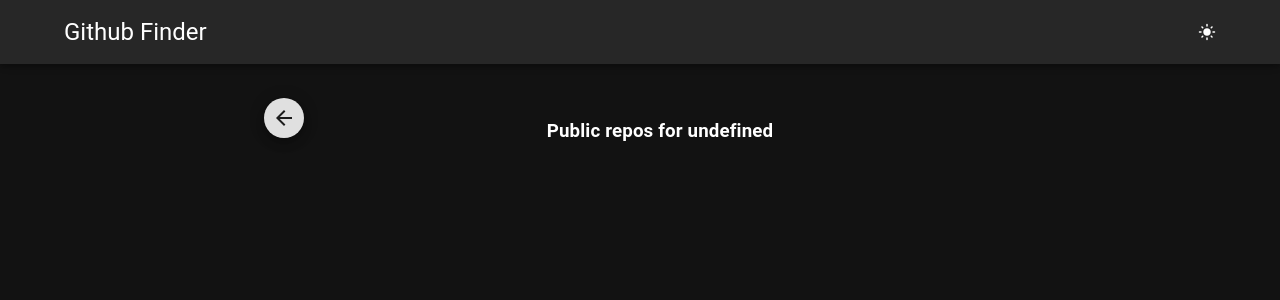
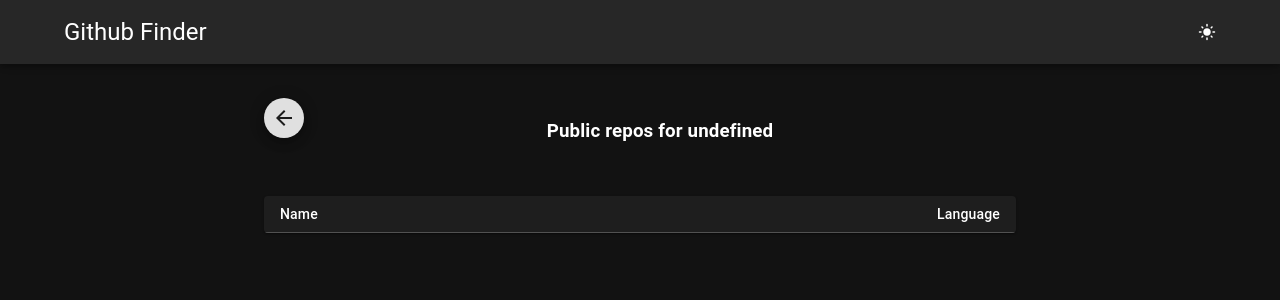
Before and after one commit to lopapex/github-finder-react, a React (Create React App) app: page /repos in a window 1280 px wide. Shown: the top 300 px of the page. Built offline with nearby package versions, Linux system fonts and the light colour scheme.

Commit message:
Introduce repo page + refactor

```diff
--- a/src/components/InputSearch.tsx
+++ b/src/components/InputSearch.tsx
@@ -3,8 +3,7 @@
 import InputBase from '@mui/material/InputBase'
 import IconButton from '@mui/material/IconButton'
 import SearchIcon from '@mui/icons-material/Search'
-import { getUserData } from '../utils/github-api'
-import { useUserInfo } from '../hooks/useUserInfo'
+import useSearch from '../hooks/useSearch'
 
 type props = {
   setLoading: Dispatch<SetStateAction<boolean>>
@@ -12,22 +11,8 @@
 }
 
 const InputSearch: FC<props> = ({ setLoading, setError }) => {
-  const[, setUserInfo] = useUserInfo();
+  const{findUser} = useSearch(setLoading, setError);
 
-  const findUser = async (e: FormEvent) => {
-    try {
-      setUserInfo(null);
-			setLoading(true);
-      const userData = await getUserData(e.target[0].value);
-			setError('');
-			setUserInfo(userData);
-    // eslint-disable-next-line @typescript-eslint/no-explicit-any
-    } catch (e: any) {
-			setError(e.response.data.message);
-    } finally {
-			setLoading(false);
-		}
-  }
   return (
     <Paper
       component='form'
--- a/src/components/MyRoutes.tsx
+++ b/src/components/MyRoutes.tsx
@@ -5,7 +5,6 @@
 import NotFound from '../pages/NotFound';
 
 const MyRoutes = () => {
-
   return (
     <Routes>
       <Route path='/' element={<Home />} />
--- a/src/components/OrganizationCard.tsx
+++ b/src/components/OrganizationCard.tsx
@@ -1,6 +1,6 @@
 import { FC } from 'react'
 import { Avatar, Card, CardContent, Typography } from '@mui/material'
-import { Org } from '../hooks/useUserInfo'
+import { Org } from '../utils/types'
 
 type props = {
   org: Org
--- a/src/hooks/usePageTitle.ts
+++ b/src/hooks/usePageTitle.ts
@@ -1,5 +1,4 @@
 import { useEffect } from 'react';
-
 
 const usePageTitle = (title: string) => {
 	useEffect(() => {
--- /dev/null
+++ b/src/hooks/useRepos.ts
@@ -0,0 +1,34 @@
+import { useEffect, useState } from 'react';
+import { getRepos } from '../utils/github-api';
+import { useUserInfo } from './useUserInfo';
+
+const usePageTitle = () => {
+	const [userInfo] = useUserInfo();
+  const [loading, setLoading] = useState(false);
+  const [error, setError] = useState('');
+  const [repos, setRepos] = useState([]);
+
+  const findRepos = async () => {
+    if (!userInfo) return;
+    try {
+      setRepos([]);
+			setLoading(true);
+      const repos = await getRepos(userInfo?.user.login);
+			setError('');
+			setRepos(repos);
+    // eslint-disable-next-line @typescript-eslint/no-explicit-any
+    } catch (e: any) {
+			setError(e.response.data.message);
+    } finally {
+			setLoading(false);
+		}
+  }
+
+  useEffect(() => {
+    findRepos();
+  }, []);
+
+  return {loading, error, repos, setError}
+};
+
+export default usePageTitle;
--- /dev/null
+++ b/src/hooks/useSearch.ts
@@ -0,0 +1,25 @@
+import { Dispatch, FormEvent, SetStateAction } from 'react'
+import { getUserData } from '../utils/github-api'
+import { useUserInfo } from './useUserInfo'
+
+const usePageTitle = (setLoading: Dispatch<SetStateAction<boolean>>, setError: Dispatch<SetStateAction<string>>) => {
+  const [, setUserInfo] = useUserInfo()
+
+  const findUser = async (e: FormEvent) => {
+    try {
+      setUserInfo(null)
+      setLoading(true)
+      const userData = await getUserData(e.target[0].value)
+      setError('')
+      setUserInfo(userData)
+      // eslint-disable-next-line @typescript-eslint/no-explicit-any
+    } catch (e: any) {
+      setError(e.response.data.message)
+    } finally {
+      setLoading(false)
+    }
+  }
+  return {findUser};
+}
+
+export default usePageTitle
--- a/src/pages/Organizations.tsx
+++ b/src/pages/Organizations.tsx
@@ -1,8 +1,9 @@
 import Header from '../components/Header'
 import usePageTitle from '../hooks/usePageTitle'
-import { useUserInfo, Org } from '../hooks/useUserInfo'
+import { useUserInfo } from '../hooks/useUserInfo'
 import OrganizationCard from '../components/OrganizationCard'
 import { Grid } from '@mui/material'
+import { Org } from '../utils/types'
 
 const Organizations = () => {
   usePageTitle('Organizations')
--- a/src/pages/Repos.tsx
+++ b/src/pages/Repos.tsx
@@ -1,12 +1,48 @@
+import { CircularProgress, Paper, Table, TableBody, TableCell, TableContainer, TableHead, TableRow } from '@mui/material';
+import ErrorAlert from '../components/ErrorAlert';
 import Header from '../components/Header';
 import usePageTitle from '../hooks/usePageTitle';
+import useRepos from '../hooks/useRepos';
+import { Repo } from '../utils/types'
 
 const Repos = () => {
 	usePageTitle('Public repos');
+  const {repos, loading, error, setError} = useRepos();
 
 	return (
 		<>
       <Header title={'Public repos'} />
+      <ErrorAlert error={error} setError={setError} />
+      {loading && <CircularProgress color='inherit' />}
+
+      <TableContainer component={Paper}>
+        <Table size="small" aria-label="ProvidedServices">
+          <TableHead>
+            <TableRow>
+              <TableCell align="left">Name</TableCell>
+              <TableCell align="right">Language</TableCell>
+            </TableRow>
+          </TableHead>
+          <TableBody>
+            {repos?.map((repo: Repo) => (
+              <TableRow
+                hover
+                key={repo.name}
+                sx={{
+                  '&:last-child td, &:last-child th': { border: 0 },
+                  cursor: 'pointer'
+                }}
+                onClick={() => window.open(repo.html_url, '_blank')}
+              >
+                <TableCell component="th" scope="row">
+                  {repo.name}
+                </TableCell>
+                <TableCell align="right">{repo.language}</TableCell>
+              </TableRow>
+            ))}
+          </TableBody>
+        </Table>
+      </TableContainer>
 		</>
 	);
 };
--- /dev/null
+++ b/src/utils/types.ts
@@ -0,0 +1,24 @@
+export type User = {
+  avatar_url: string
+  login: string
+  company: string
+  location: string
+  blog: string
+  created_at: string
+  followers: number
+  following: number
+  public_repos: number
+  public_gists: number
+}
+
+export type Org = {
+  avatar_url: string
+  login: string
+  description: string
+}
+
+export type Repo = {
+  name: string
+  language: string
+  html_url: string
+}
```
Also changed, not shown: src/hooks/useUserInfo.tsx (+2 -20 lines).
